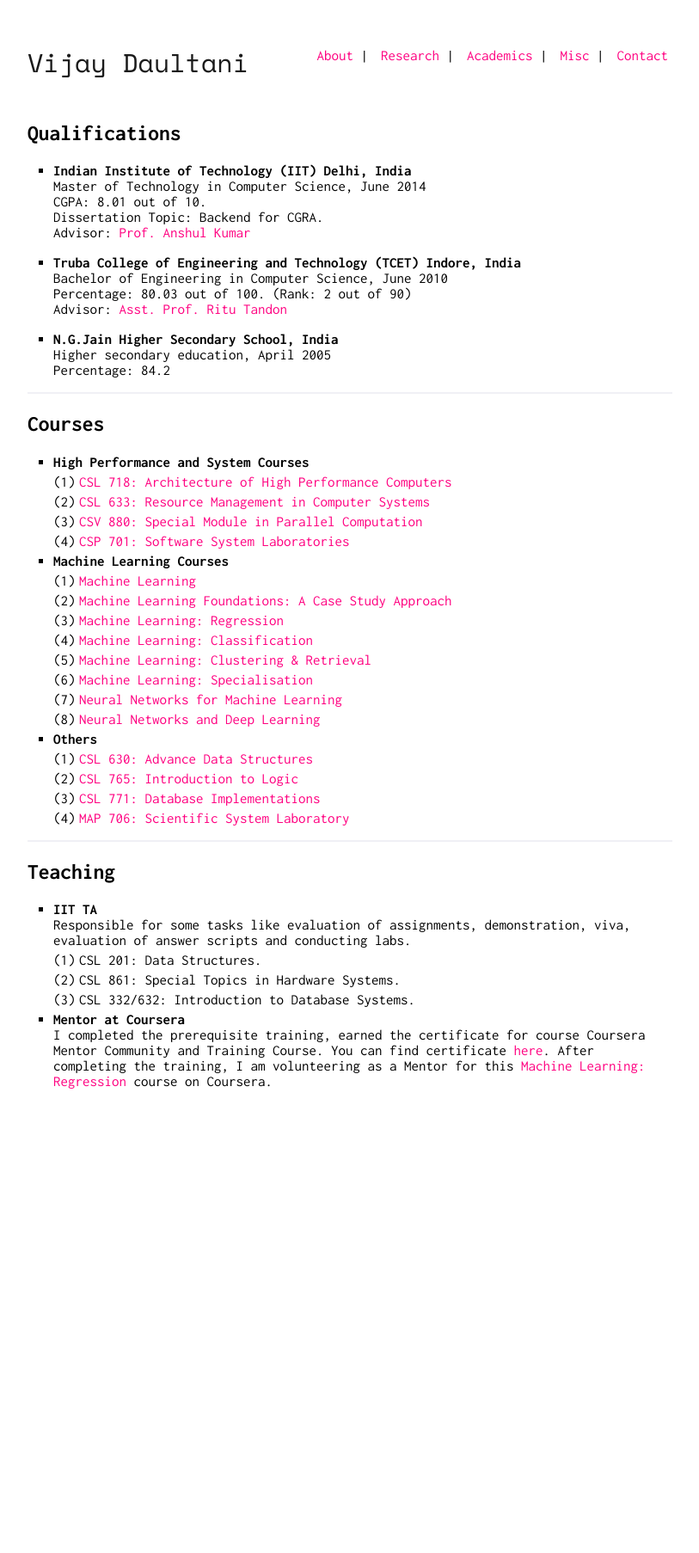
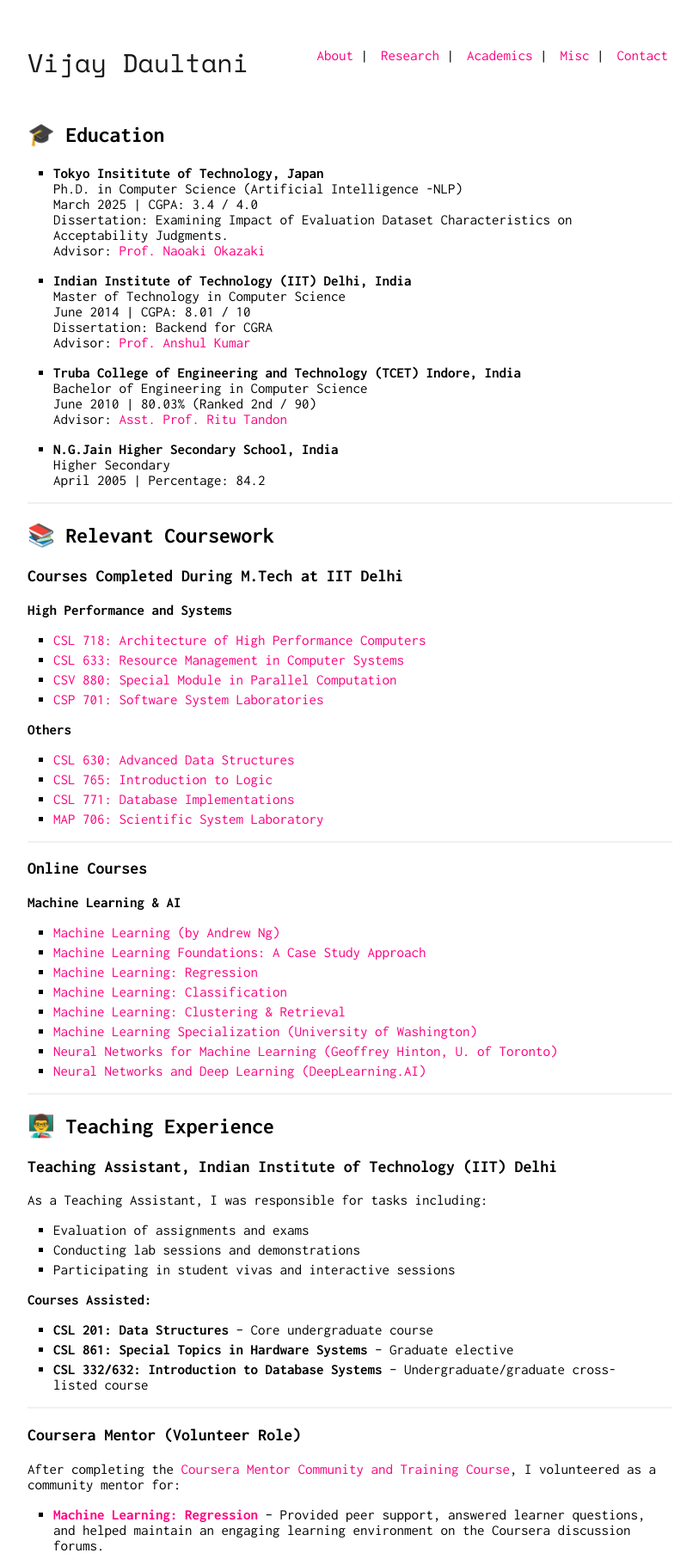
Before and after one commit to vijaydaultani/vijaydaultani.github.io, a Jekyll site: the page built from academics.md, in a window 1280 px wide. Shown: the whole page at 86% size, without its empty margins (233-1046 px from the left). Built offline with Jekyll 4.4.1, drawn with Linux system fonts in a browser that asks for light colours; our own code applies the rules of GitHub Pages for plain Markdown files; before the commit the page ends 1266 px from its top, so only the background shows below that.

```diff
--- a/academics.md
+++ b/academics.md
@@ -2,59 +2,78 @@
 layout: default
 ---
 
-## Qualifications
+## 🎓 Education
+
+* **Tokyo Insititute of Technology, Japan**
+  Ph.D. in Computer Science (Artificial Intelligence -NLP)
+  March 2025 | CGPA: 3.4 / 4.0
+  Dissertation: Examining Impact of Evaluation Dataset Characteristics on Acceptability Judgments.
+  Advisor: [Prof. Naoaki Okazaki](https://www.chokkan.org/)
 
 * **Indian Institute of Technology (IIT) Delhi, India**
-  Master of Technology in Computer Science, June 2014
-  CGPA: 8.01 out of 10.
-  Dissertation Topic: Backend for CGRA.
+  Master of Technology in Computer Science
+  June 2014 | CGPA: 8.01 / 10
+  Dissertation: Backend for CGRA
   Advisor: [Prof. Anshul Kumar](http://www.cse.iitd.ernet.in/~anshul/)
 
 * **Truba College of Engineering and Technology (TCET) Indore, India**
-  Bachelor of Engineering in Computer Science, June 2010
-  Percentage: 80.03 out of 100. (Rank: 2 out of 90)
+  Bachelor of Engineering in Computer Science
+  June 2010 | 80.03% (Ranked 2nd / 90)
   Advisor: [Asst. Prof. Ritu Tandon](http://www.trubainstitute.ac.in/GROUP-OF-INSTITUTIONS/tcet_new/info.php?show=351)
 
 * **N.G.Jain Higher Secondary School, India**
-  Higher secondary education, April 2005
-  Percentage: 84.2
+  Higher Secondary
+  April 2005 | Percentage: 84.2
 
 ---
 
-## Courses
+## 📚 Relevant Coursework
 
-* **High Performance and System Courses**
-1. [CSL 718: Architecture of High Performance Computers](http://www.cse.iitd.ac.in/cse/newcurriculum-contents/newcourses.html#COV718)
-2. [CSL 633: Resource Management in Computer Systems](http://cse.iitd.ernet.in/~sbansal/os/)
-3. [CSV 880: Special Module in Parallel Computation](http://www.cse.iitd.ac.in/cse/newcurriculum-contents/newcourses.html#COV880)
-4. [CSP 701: Software System Laboratories](http://www.cse.iitd.ac.in/cse/newcurriculum-contents/newcourses.html#COV701)
+### **Courses Completed During M.Tech at IIT Delhi**
 
-* **Machine Learning Courses**
-1. [Machine Learning](https://www.coursera.org/account/accomplishments/records/CHS22UEVA99Z)
-2. [Machine Learning Foundations: A Case Study Approach](https://www.coursera.org/account/accomplishments/records/NUTHF5J6Q55J)
-3. [Machine Learning: Regression](https://www.coursera.org/account/accomplishments/records/8UYPWVFQNSCE)
-4. [Machine Learning: Classification](https://www.coursera.org/account/accomplishments/records/CFTSKBGS2TG3)
-5. [Machine Learning: Clustering & Retrieval](https://www.coursera.org/account/accomplishments/records/RQF6D3UCPDF6)
-6. [Machine Learning: Specialisation](https://www.coursera.org/account/accomplishments/specialization/certificate/64GD5NQ9SFPX)
-7. [Neural Networks for Machine Learning](https://www.coursera.org/account/accomplishments/certificate/WWYDCWX8LCBQ)
-8. [Neural Networks and Deep Learning](https://www.coursera.org/account/accomplishments/certificate/BCQ2VKCBS2Q3)
+**High Performance and Systems**
+- [CSL 718: Architecture of High Performance Computers](http://www.cse.iitd.ac.in/cse/newcurriculum-contents/newcourses.html#COV718)
+- [CSL 633: Resource Management in Computer Systems](http://cse.iitd.ernet.in/~sbansal/os/)
+- [CSV 880: Special Module in Parallel Computation](http://www.cse.iitd.ac.in/cse/newcurriculum-contents/newcourses.html#COV880)
+- [CSP 701: Software System Laboratories](http://www.cse.iitd.ac.in/cse/newcurriculum-contents/newcourses.html#COV701)
 
-
-* **Others**
-1. [CSL 630: Advance Data Structures](http://www.cse.iitd.ernet.in/~ssen/csl630/admin630.html)
-2. [CSL 765: Introduction to Logic](http://www.cse.iitd.ac.in/cse/newcurriculum-contents/newcourses.html#COV765)
-3. [CSL 771: Database Implementations](http://www.cse.iitd.ernet.in/~skg/MCourses.html)
-4. [MAP 706: Scientific System Laboratory]()
+**Others**
+- [CSL 630: Advanced Data Structures](http://www.cse.iitd.ernet.in/~ssen/csl630/admin630.html)
+- [CSL 765: Introduction to Logic](http://www.cse.iitd.ac.in/cse/newcurriculum-contents/newcourses.html#COV765)
+- [CSL 771: Database Implementations](http://www.cse.iitd.ernet.in/~skg/MCourses.html)
+- [MAP 706: Scientific System Laboratory](Link not available)
 
 ---
 
-## Teaching
+### **Online Courses**
 
-* **IIT TA**
-	Responsible for some tasks like evaluation of assignments, demonstration, viva, evaluation of answer scripts and conducting labs.
-1. CSL 201: Data Structures.
-2. CSL 861: Special Topics in Hardware Systems.
-3. CSL 332/632: Introduction to Database Systems.
+**Machine Learning & AI**
+- [Machine Learning (by Andrew Ng)](https://www.coursera.org/account/accomplishments/records/CHS22UEVA99Z)
+- [Machine Learning Foundations: A Case Study Approach](https://www.coursera.org/account/accomplishments/records/NUTHF5J6Q55J)
+- [Machine Learning: Regression](https://www.coursera.org/account/accomplishments/records/8UYPWVFQNSCE)
+- [Machine Learning: Classification](https://www.coursera.org/account/accomplishments/records/CFTSKBGS2TG3)
+- [Machine Learning: Clustering & Retrieval](https://www.coursera.org/account/accomplishments/records/RQF6D3UCPDF6)
+- [Machine Learning Specialization (University of Washington)](https://www.coursera.org/account/accomplishments/specialization/certificate/64GD5NQ9SFPX)
+- [Neural Networks for Machine Learning (Geoffrey Hinton, U. of Toronto)](https://www.coursera.org/account/accomplishments/certificate/WWYDCWX8LCBQ)
+- [Neural Networks and Deep Learning (DeepLearning.AI)](https://www.coursera.org/account/accomplishments/certificate/BCQ2VKCBS2Q3)
 
-* **Mentor at Coursera**
-	I completed the prerequisite training, earned the certificate for course Coursera Mentor Community and Training Course. You can find certificate [here](https://www.coursera.org/account/accomplishments/records/8CXZFB7WB3UY). After completing the training, I am volunteering as a Mentor for this [Machine Learning: Regression](https://www.coursera.org/learn/ml-regression) course on Coursera.
+---
+
+## 👨‍🏫 Teaching Experience
+
+### **Teaching Assistant, Indian Institute of Technology (IIT) Delhi**
+As a Teaching Assistant, I was responsible for tasks including:
+- Evaluation of assignments and exams
+- Conducting lab sessions and demonstrations
+- Participating in student vivas and interactive sessions
+
+**Courses Assisted:**
+- **CSL 201: Data Structures** – Core undergraduate course
+- **CSL 861: Special Topics in Hardware Systems** – Graduate elective
+- **CSL 332/632: Introduction to Database Systems** – Undergraduate/graduate cross-listed course
+
+---
+
+### **Coursera Mentor (Volunteer Role)**
+After completing the [Coursera Mentor Community and Training Course](https://www.coursera.org/account/accomplishments/records/8CXZFB7WB3UY), I volunteered as a community mentor for:
+- [**Machine Learning: Regression**](https://www.coursera.org/learn/ml-regression) – Provided peer support, answered learner questions, and helped maintain an engaging learning environment on the Coursera discussion forums.
```
Also changed, not shown: index.md (+12 -4 lines), misc.md (+48 -29 lines), research.md (+65 -45 lines).
